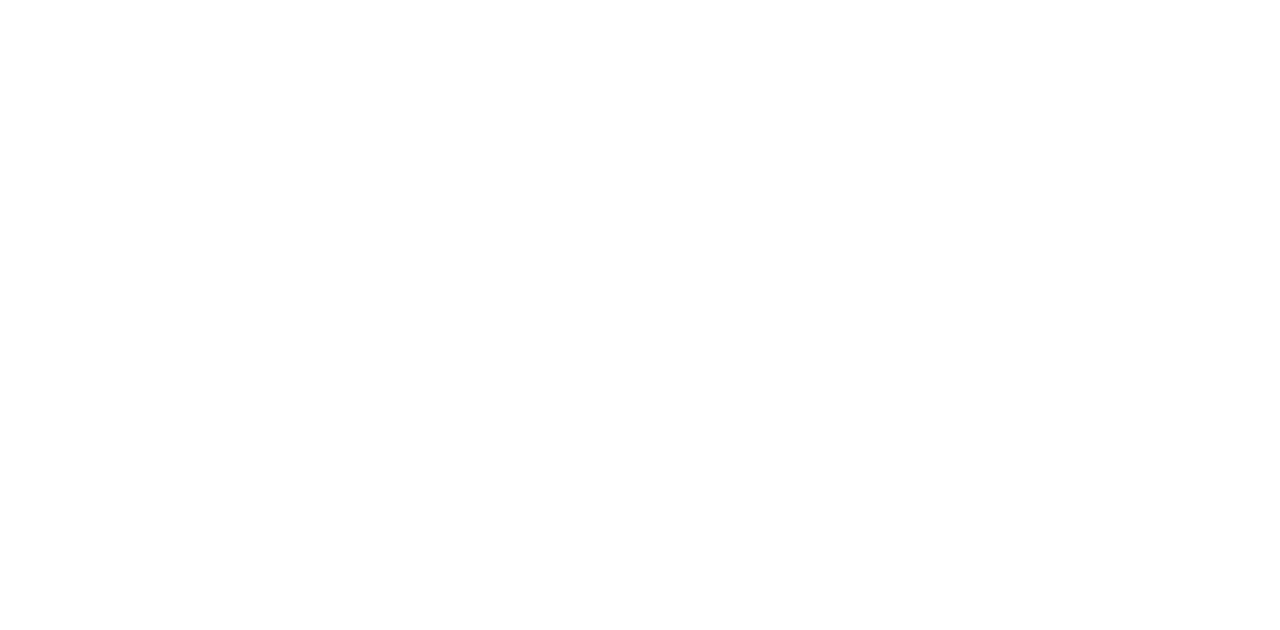
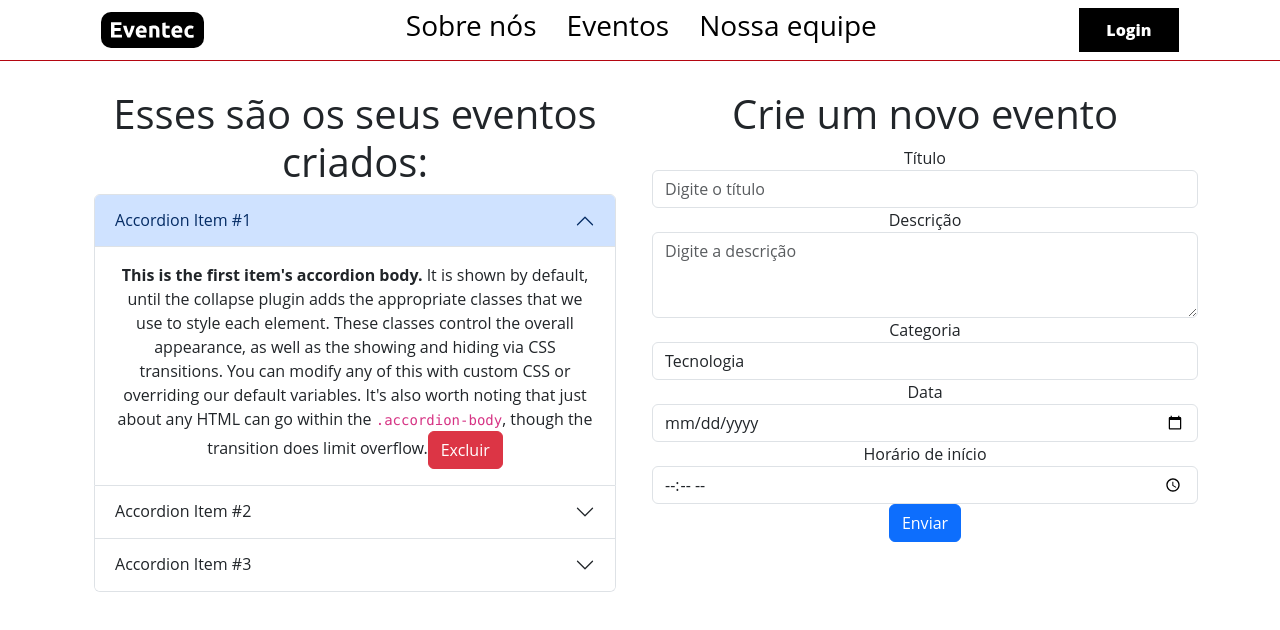
Before and after one commit to victordsviana/eventec-front, a React (Create React App) app: page /crudevent in a window 1280 px wide. Before the commit this address had no page. Shown: the top 630 px of the page. Built offline with nearby package versions, Linux system fonts and the light colour scheme.

Commit message:
my events page

```diff
--- a/package.json
+++ b/package.json
@@ -10,6 +10,7 @@
     "@testing-library/react": "^13.4.0",
     "@testing-library/user-event": "^13.5.0",
     "axios": "^1.5.1",
+    "bootstrap": "^5.3.2",
     "jquery": "^3.7.1",
     "react": "^18.2.0",
     "react-dom": "^18.2.0",
--- a/src/Routes.js
+++ b/src/Routes.js
@@ -3,6 +3,8 @@
 import SignInUp from './pages/SignInUp';
 import Homepage from './pages/Homepage';
 import MyAccount from './pages/MyAccount'
+import Eventpage from './pages/Eventpage';
+import CrudEvent from './pages/CrudEvent';
 const AppRoutes = () => {
   return (
     <Router>
@@ -10,6 +12,8 @@
             <Route path='/signinup' element={<SignInUp/>}></Route>
             <Route path='/' element={<Homepage/>}></Route>
             <Route path='/myAccount' element={<MyAccount/>}></Route>
+            <Route path='/events' element={<Eventpage/>}></Route>
+            <Route path='/crudevent' element={<CrudEvent/>}></Route>
         </Routes>
     </Router>
   )
--- /dev/null
+++ b/src/components/CreateEvents.jsx
@@ -0,0 +1,41 @@
+import React from 'react'
+
+const CreateEvents = () => {
+  return (
+    <form action="">
+        <h1>Crie um novo evento</h1>
+
+        <div class="form-group">
+            <label for="titulo">Título</label>
+            <input type="text" class="form-control" id="titulo" placeholder="Digite o título"/>
+        </div>
+
+        <div class="form-group">
+            <label for="descricao">Descrição</label>
+            <textarea class="form-control" id="descricao" rows="3" placeholder="Digite a descrição"></textarea>
+        </div>
+
+        <div class="form-group">
+            <label for="categoria">Categoria</label>
+            <select class="form-control" id="categoria">
+                <option value="tecnologia">Tecnologia</option>
+                <option value="financas">Finanças</option>
+                <option value="comunicacao">Comunicação</option>
+            </select>
+        </div>
+
+        <div class="form-group">
+            <label for="data">Data</label>
+            <input type="date" class="form-control" id="data"/>
+        </div>
+
+        <div class="form-group">
+            <label for="horario">Horário de início</label>
+            <input type="time" class="form-control" id="horario"/>
+        </div>
+
+        <button type="submit" class="btn btn-primary">Enviar</button>
+    </form>  )
+}
+
+export default CreateEvents
--- a/src/components/HomeNavbar.js
+++ b/src/components/HomeNavbar.js
@@ -4,7 +4,7 @@
 
 const HomeNavbar = () => {
   return (
-    <nav className='homeNavbar'>
+    <nav className='navbar fixed-top homeNavbar'>
       <div className='logoNavbar'>
         <img src={LogoImg} alt="Logo" />
       </div>
--- /dev/null
+++ b/src/components/ShowEvents.jsx
@@ -0,0 +1,49 @@
+import React from 'react'
+
+const ShowEvents = () => {
+    return (
+        <div className="container">
+            <h1>Esses são os seus eventos criados:</h1>
+            <div class="accordion" id="accordionExample">
+                <div class="accordion-item">
+                    <h2 class="accordion-header">
+                        <button class="accordion-button" type="button" data-bs-toggle="collapse" data-bs-target="#collapseOne" aria-expanded="false" aria-controls="collapseOne">
+                            Accordion Item #1
+                        </button>
+                    </h2>
+                    <div id="collapseOne" class="accordion-collapse collapse show" data-bs-parent="#accordionExample">
+                        <div class="accordion-body">
+                            <strong>This is the first item's accordion body.</strong> It is shown by default, until the collapse plugin adds the appropriate classes that we use to style each element. These classes control the overall appearance, as well as the showing and hiding via CSS transitions. You can modify any of this with custom CSS or overriding our default variables. It's also worth noting that just about any HTML can go within the <code>.accordion-body</code>, though the transition does limit overflow.
+                            <button className="btn btn-danger">Excluir</button>
+                        </div>
+                    </div>
+                </div>
+                <div class="accordion-item">
+                    <h2 class="accordion-header">
+                        <button class="accordion-button collapsed" type="button" data-bs-toggle="collapse" data-bs-target="#collapseTwo" aria-expanded="false" aria-controls="collapseTwo">
+                            Accordion Item #2
+                        </button>
+                    </h2>
+                    <div id="collapseTwo" class="accordion-collapse collapse" data-bs-parent="#accordionExample">
+                        <div class="accordion-body">
+                            <strong>This is the second item's accordion body.</strong> It is hidden by default, until the collapse plugin adds the appropriate classes that we use to style each element. These classes control the overall appearance, as well as the showing and hiding via CSS transitions. You can modify any of this with custom CSS or overriding our default variables. It's also worth noting that just about any HTML can go within the <code>.accordion-body</code>, though the transition does limit overflow.
+                        </div>
+                    </div>
+                </div>
+                <div class="accordion-item">
+                    <h2 class="accordion-header">
+                        <button class="accordion-button collapsed" type="button" data-bs-toggle="collapse" data-bs-target="#collapseThree" aria-expanded="false" aria-controls="collapseThree">
+                            Accordion Item #3
+                        </button>
+                    </h2>
+                    <div id="collapseThree" class="accordion-collapse collapse" data-bs-parent="#accordionExample">
+                        <div class="accordion-body">
+                            <strong>This is the third item's accordion body.</strong> It is hidden by default, until the collapse plugin adds the appropriate classes that we use to style each element. These classes control the overall appearance, as well as the showing and hiding via CSS transitions. You can modify any of this with custom CSS or overriding our default variables. It's also worth noting that just about any HTML can go within the <code>.accordion-body</code>, though the transition does limit overflow.
+                        </div>
+                    </div>
+                </div>
+            </div>
+        </div>)
+}
+
+export default ShowEvents
--- /dev/null
+++ b/src/components/style/crudEvent.css
@@ -0,0 +1,11 @@
+.crudContainer{
+    >form{
+        border: 1px solid black;
+        display: flex;
+        align-items: center;
+        flex-direction: column;
+        justify-content: center;
+        gap: 10px;
+        width: fit-content;
+    }
+}
--- a/src/components/style/global.css
+++ b/src/components/style/global.css
@@ -6,6 +6,7 @@
 @import "team.css";
 @import "footer.css";
 @import "signInUp.css";
+@import "crudEvent.css";
 button {
     cursor: pointer;
 }
@@ -20,3 +21,8 @@
 * {
     font-family: 'Open Sans', sans-serif;
 }
+
+
+body{
+    padding-top: 90px;
+}
--- a/src/components/style/homeNavbar.css
+++ b/src/components/style/homeNavbar.css
@@ -3,10 +3,8 @@
     border-bottom: 1px solid #B40611;
     align-items: center;
     justify-content: space-around;
-    z-index: 99999999999999;
     overflow: hidden;
     background-color: white;
-    position: fixed;
     top: 0;
     width: 100%;
 }
--- a/src/index.js
+++ b/src/index.js
@@ -1,5 +1,7 @@
 import React from 'react';
 import ReactDOM from 'react-dom/client';
+import "bootstrap/dist/css/bootstrap.min.css";
+import "bootstrap/dist/js/bootstrap.min.js";
 import './index.css';
 import App from './App';
 import reportWebVitals from './reportWebVitals';
--- /dev/null
+++ b/src/pages/CrudEvent.jsx
@@ -0,0 +1,21 @@
+import React from 'react'
+import HomeNavbar from '../components/HomeNavbar';
+import ShowEvents from '../components/ShowEvents';
+import CreateEvents from '../components/CreateEvents';
+
+const CrudEvent = () => {
+  return (
+
+    <><HomeNavbar />
+    <div className='container'>
+        <div className="row">
+            <div className="col"><ShowEvents/></div>
+            <div className="col"><CreateEvents/></div>
+        </div>
+    </div>
+   </>
+
+  )
+}
+
+export default CrudEvent
--- /dev/null
+++ b/src/pages/Eventpage.jsx
@@ -0,0 +1,9 @@
+import React from 'react'
+
+const Eventpage = () => {
+  return (
+    <div>Eventpage</div>
+  )
+}
+
+export default Eventpage
```
Also changed, not shown: 1 other file (tests, documents, lock files or other folders).
